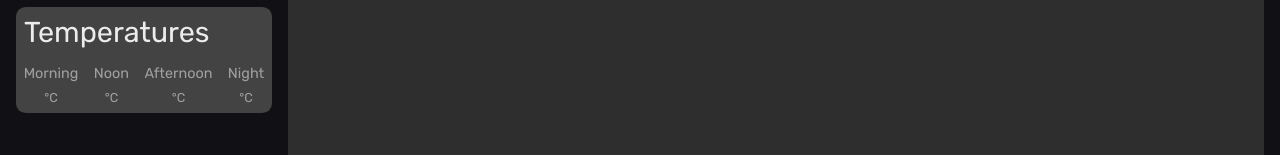
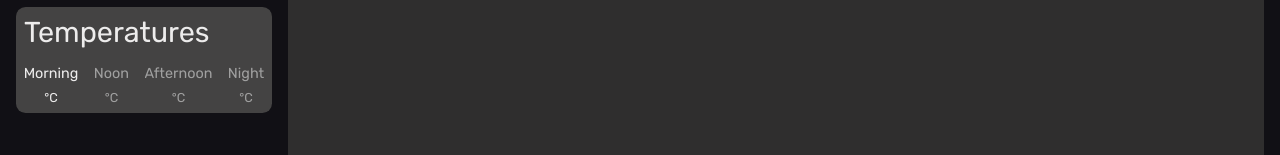
Before and after one commit to GTroubley/weather-app, an Angular app: page / in a window 1280 px wide. In both pictures the pointer is over the element 51 px from the left and 329 px from the top of the page. Shown: the part 244-399 px from the top of the page. Built offline with nearby package versions, Linux system fonts and the light colour scheme; no server answers.

Commit message:
minor styling addition for temperatures-today

```diff
--- a/src/app/weather/temperatures-today/temperatures-today.component.scss
+++ b/src/app/weather/temperatures-today/temperatures-today.component.scss
@@ -32,17 +32,29 @@
             flex-direction: column;
             align-items: center;
             gap: .5rem;
+            cursor: pointer;
+
+            &:hover{
+                & .desc{
+                    color: var(--text-primary);
+                }
+                & .temperature{
+                    color: var(--text-primary);
+                }
+            }
 
             & .desc {
                 font-family: "Rubik";
                 font-size: 0.9rem;
                 color: var(--text-secondary);
+                transition: all 0.3s ease-in-out;
             }
 
             & .temperature {
                 font-family: "Rubik";
                 font-size: 0.8rem;
                 color: var(--text-secondary);
+                transition: all 0.3s ease-in-out;
 
                 &::after{
                     content: "°C";
```
